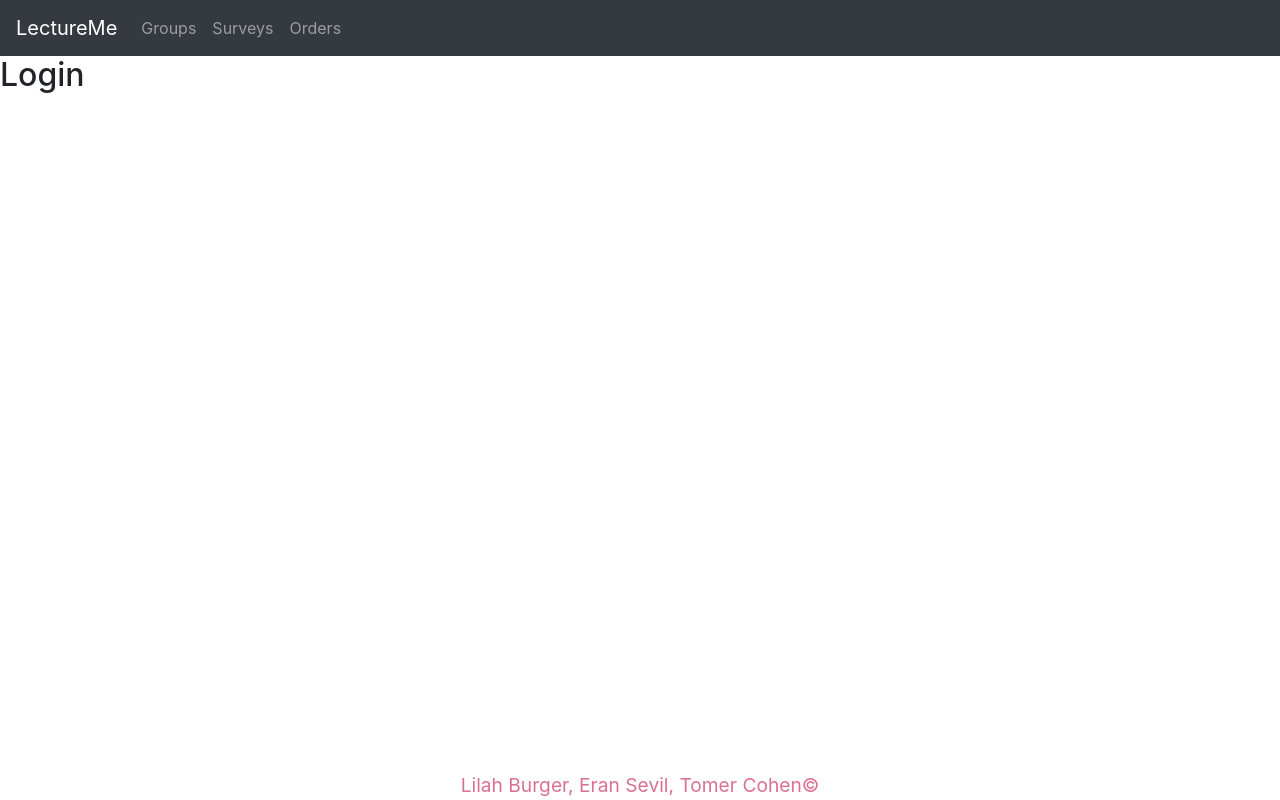
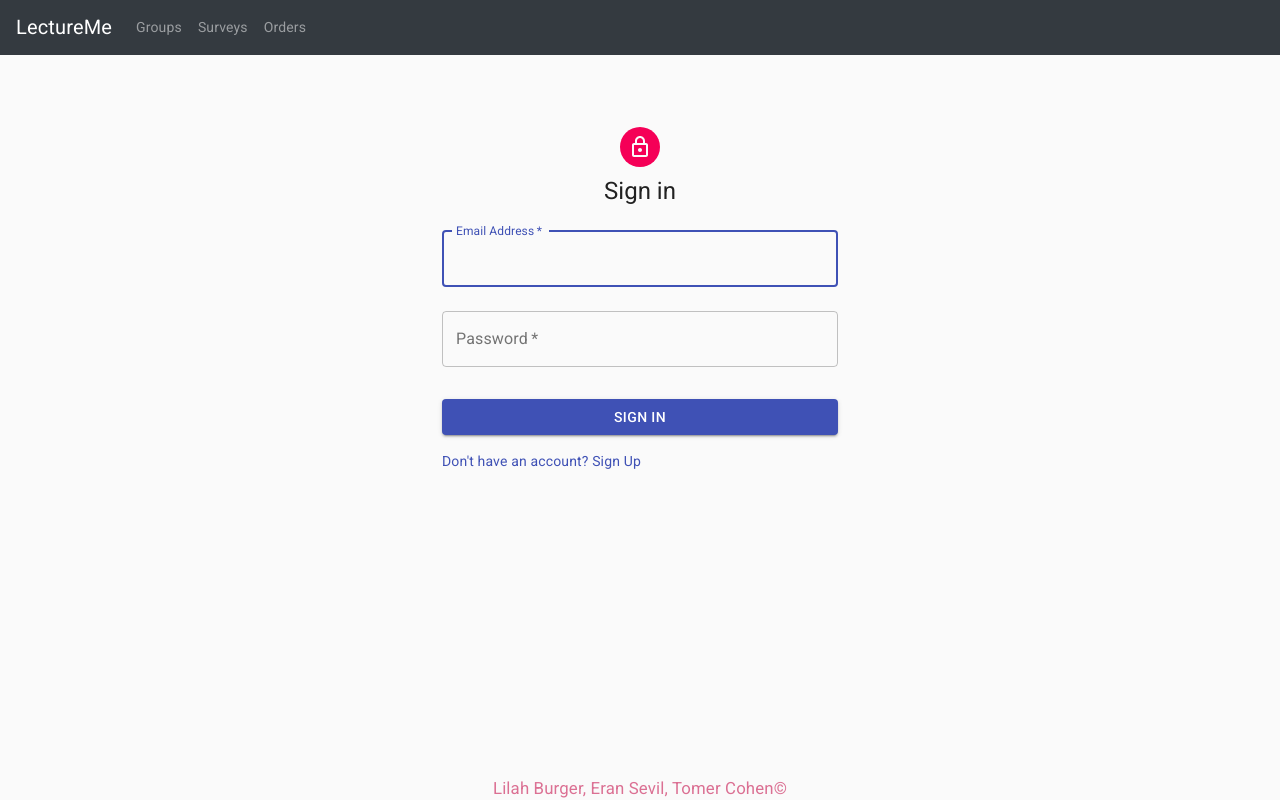
Before and after one commit to lilahb44/lecture-me-client, a React (Create React App) app: page / in a window 1280 px wide. Built offline with nearby package versions, Linux system fonts and the light colour scheme.

Commit message:
Sign in page

```diff
--- a/src/App.js
+++ b/src/App.js
@@ -1,7 +1,9 @@
 import React from "react";
 import { BrowserRouter as Router, Switch, Route } from "react-router-dom";
 import styled from "styled-components";
+import CssBaseline from "@material-ui/core/CssBaseline";
 import Header from "./components/Header";
+import SignIn from "./pages/SignIn";
 import Footer from "./components/Footer";
 import "bootstrap/dist/css/bootstrap.min.css";
 
@@ -18,6 +20,7 @@
 export default function App() {
   return (
     <Router>
+      <CssBaseline />
       <Wrapper>
         <Header user={{ firstName: "Tal" }}></Header>
         <Content>
@@ -37,7 +40,7 @@
               <Orders />
             </Route>
             <Route path="/">
-              <Login />
+              <SignIn />
             </Route>
           </Switch>
         </Content>
@@ -46,9 +49,7 @@
     </Router>
   );
 }
-function Login() {
-  return <h2>Login</h2>;
-}
+
 function Register() {
   return <h2>Resgister</h2>;
 }
--- a/src/index.css
+++ /dev/null
@@ -1,17 +0,0 @@
-* {
-  box-sizing: border-box;
-}
-
-body {
-  margin: 0;
-  font-family: -apple-system, BlinkMacSystemFont, "Segoe UI", "Roboto", "Oxygen",
-    "Ubuntu", "Cantarell", "Fira Sans", "Droid Sans", "Helvetica Neue",
-    sans-serif;
-  -webkit-font-smoothing: antialiased;
-  -moz-osx-font-smoothing: grayscale;
-}
-
-code {
-  font-family: source-code-pro, Menlo, Monaco, Consolas, "Courier New",
-    monospace;
-}
--- a/src/index.js
+++ b/src/index.js
@@ -1,6 +1,5 @@
 import React from "react";
 import ReactDOM from "react-dom";
-import "./index.css";
 import App from "./App";
 import * as serviceWorker from "./serviceWorker";
 
--- /dev/null
+++ b/src/pages/SignIn.js
@@ -0,0 +1,82 @@
+import React from "react";
+import { Link as RouterLink } from "react-router-dom";
+import Avatar from "@material-ui/core/Avatar";
+import Button from "@material-ui/core/Button";
+import TextField from "@material-ui/core/TextField";
+import Link from "@material-ui/core/Link";
+import Grid from "@material-ui/core/Grid";
+import LockOutlinedIcon from "@material-ui/icons/LockOutlined";
+import Typography from "@material-ui/core/Typography";
+import { makeStyles } from "@material-ui/core/styles";
+import Container from "@material-ui/core/Container";
+
+const useStyles = makeStyles(theme => ({
+  paper: {
+    marginTop: theme.spacing(8),
+    display: "flex",
+    flexDirection: "column",
+    alignItems: "center"
+  },
+  avatar: {
+    margin: theme.spacing(1),
+    backgroundColor: theme.palette.secondary.main
+  },
+  form: {
+    width: "100%", // Fix IE 11 issue.
+    marginTop: theme.spacing(1)
+  },
+  submit: {
+    margin: theme.spacing(3, 0, 2)
+  }
+}));
+
+export default function SignIn() {
+  const classes = useStyles();
+
+  return (
+    <Container component="main" maxWidth="xs">
+      <div className={classes.paper}>
+        <Avatar alt="Sign In" className={classes.avatar}>
+          <LockOutlinedIcon />
+        </Avatar>
+        <Typography component="h1" variant="h5">
+          Sign in
+        </Typography>
+        <form className={classes.form}>
+          <TextField
+            variant="outlined"
+            margin="normal"
+            required
+            fullWidth
+            label="Email Address"
+            name="email"
+            autoComplete="email"
+            autoFocus
+          />
+          <TextField
+            variant="outlined"
+            margin="normal"
+            required
+            fullWidth
+            name="password"
+            label="Password"
+            type="password"
+            autoComplete="current-password"
+          />
+          <Button
+            type="submit"
+            fullWidth
+            variant="contained"
+            color="primary"
+            className={classes.submit}
+          >
+            Sign In{" "}
+          </Button>
+          <Link component={RouterLink} to="/register" variant="body2">
+            {"Don't have an account? Sign Up"}
+          </Link>
+        </form>
+      </div>
+    </Container>
+  );
+}
```
Also changed, not shown: src/Pages/Login.js (deleted, +0 -18 lines).
